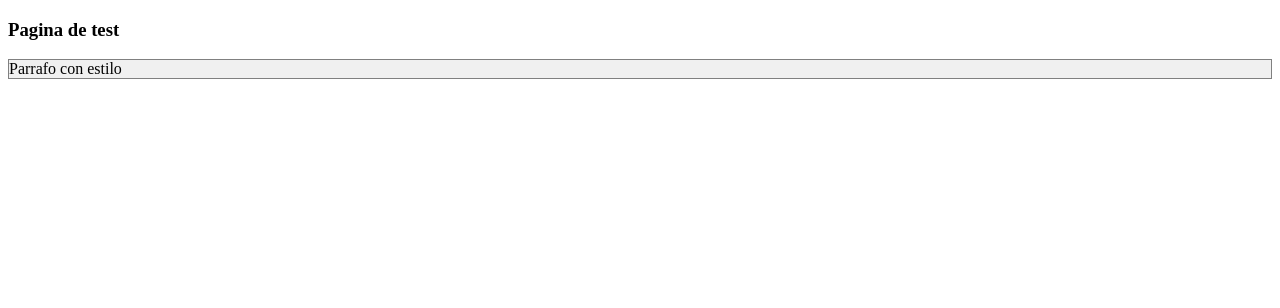
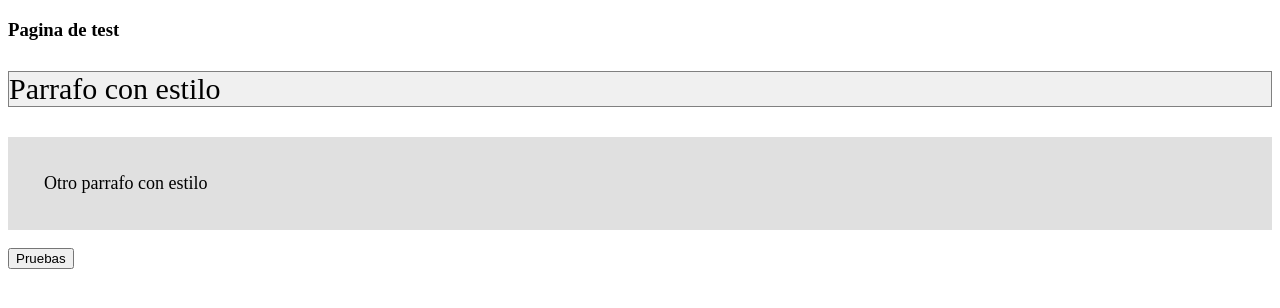
Before and after one commit to alvarovela/byronrdz.github.io, a plain HTML site: page index.html in a window 1280 px wide. Drawn offline with nearby package versions, Linux system fonts and the light colour scheme.

Commit message:
Cambios extra

```diff
--- a/estilos.css
+++ b/estilos.css
@@ -2,3 +2,13 @@
 	background-color: #f0f0f0;
 	border: 1px solid grey;
 }
+
+.especial2 {
+	padding: 2em;
+	background-color: #e0e0e0;
+	font-size: 18px;
+}
+
+.prueba {
+	font-size: 30px;
+}
--- a/index.html
+++ b/index.html
@@ -2,10 +2,24 @@
 <html>
 	<head>
 		<link rel="stylesheet" href="estilos.css" />
+		<script src="https://ajax.googleapis.com/ajax/libs/jquery/3.5.1/jquery.min.js"></script>
 	</head>
 	<body>
+		<script>
+			$(function () {
+				$(".especial").addClass("prueba");
+				$("#boton-pruebas").click(function () {
+					$(".especial").slideToggle();
+					console.log("Clicked");
+				});
+			});
+		</script>
+
 		<h3>Pagina de test</h3>
 
 		<p class="especial">Parrafo con estilo</p>
+		<p class="especial2">Otro parrafo con estilo</p>
+
+		<button id="boton-pruebas">Pruebas</button>
 	</body>
 </html>
```
